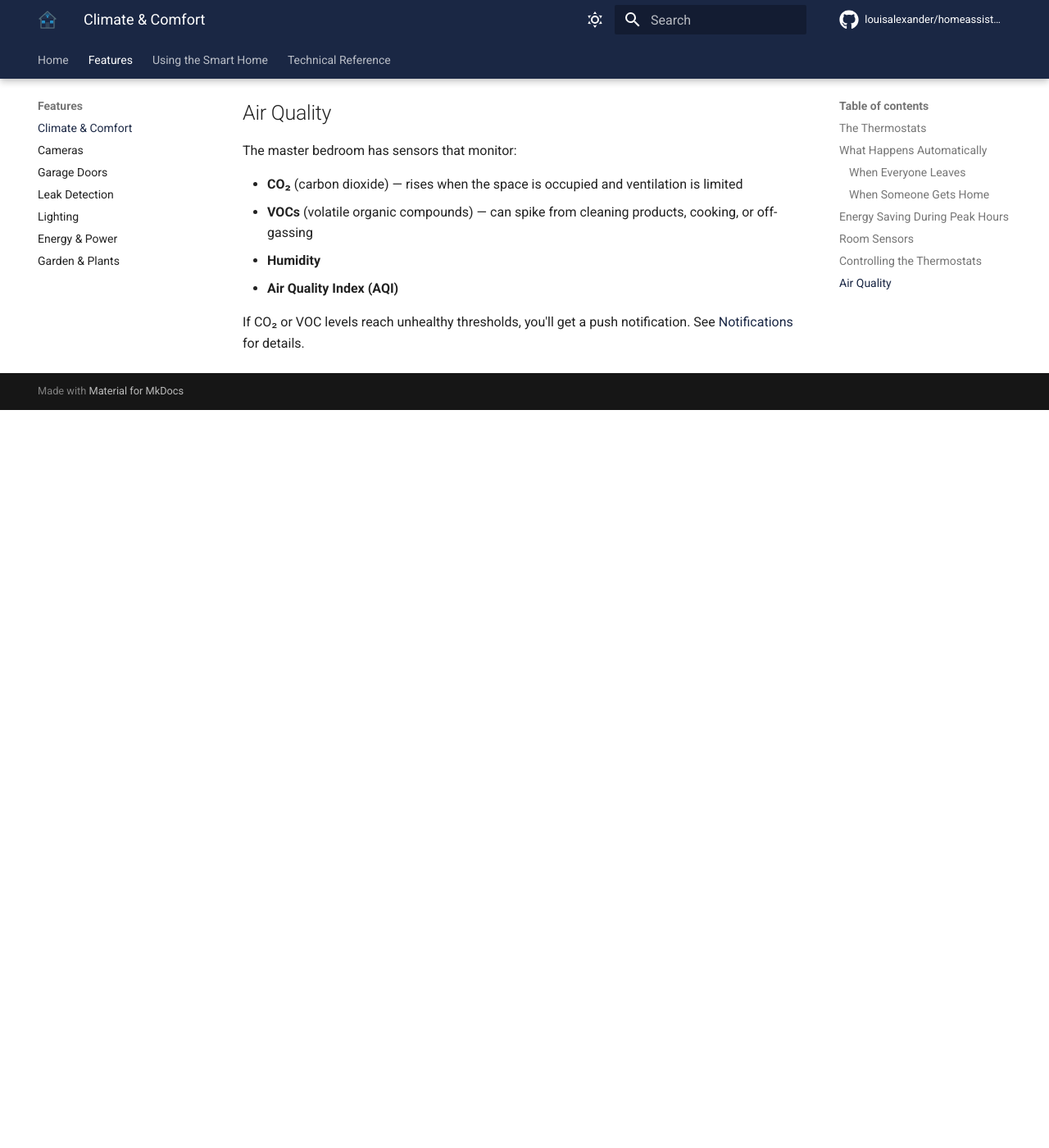
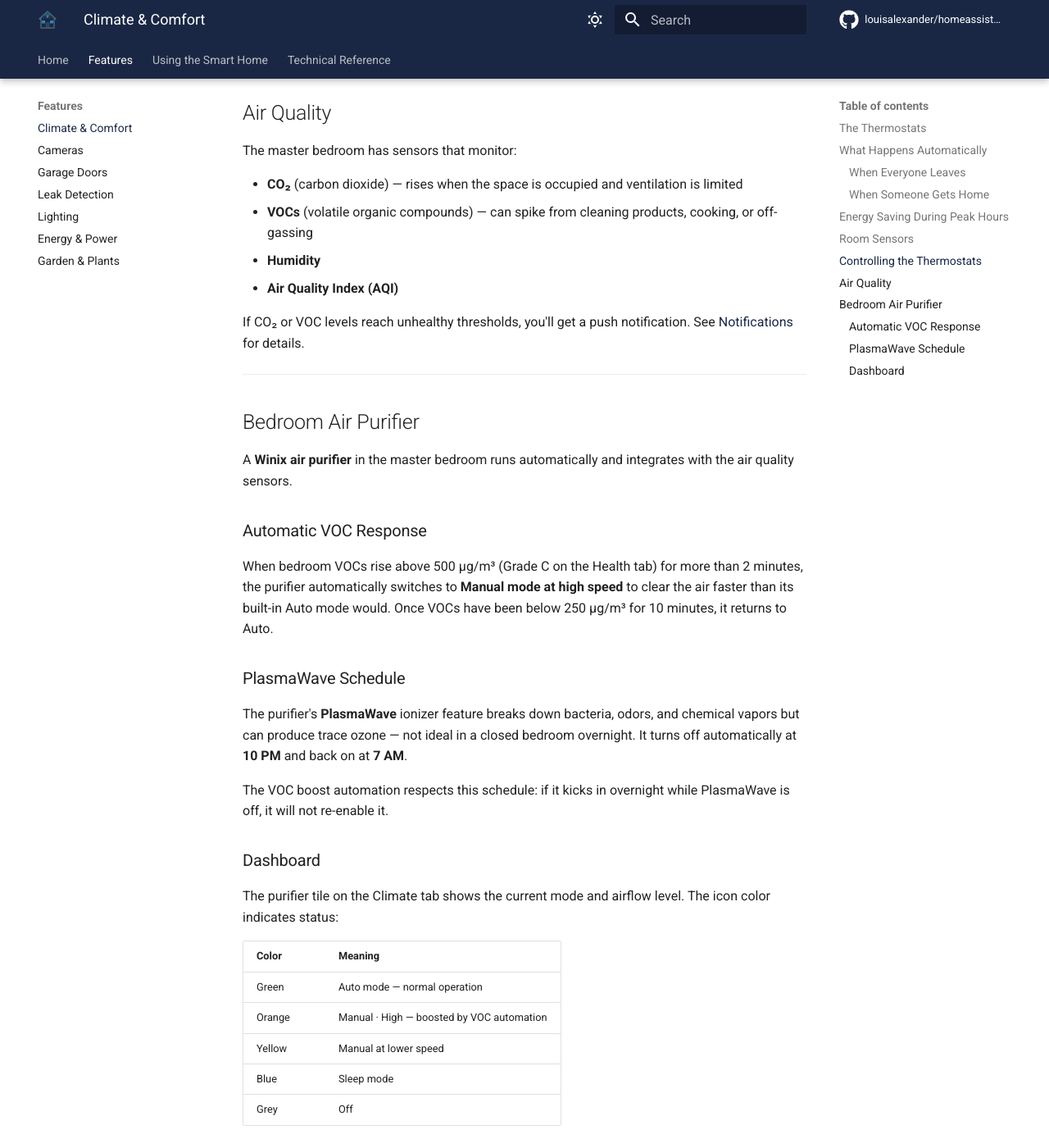
Before and after one commit to louisalexander/homeassistant, an MkDocs documentation site: the page built from docs/climate.md, in a window 1280 px wide and 1400 px high, scrolled down 2189 px. Shown: the whole window at 82% size. Built offline with MkDocs 1.6.1 and Material for MkDocs 9.7.7, drawn with Linux system fonts in a browser that asks for light colours; comment, search, counter and statistics services are not loaded; before the commit the page ends 2689 px from its top, so only the background shows below that.

Commit message:
auto: update climate.md 2026-05-29

```diff
--- a/docs/climate.md
+++ b/docs/climate.md
@@ -82,3 +82,31 @@ The master bedroom has sensors that monitor:
 - **Air Quality Index (AQI)**
 
 If CO₂ or VOC levels reach unhealthy thresholds, you'll get a push notification. See [Notifications](notifications.md) for details.
+
+---
+
+## Bedroom Air Purifier
+
+A **Winix air purifier** in the master bedroom runs automatically and integrates with the air quality sensors.
+
+### Automatic VOC Response
+
+When bedroom VOCs rise above 500 µg/m³ (Grade C on the Health tab) for more than 2 minutes, the purifier automatically switches to **Manual mode at high speed** to clear the air faster than its built-in Auto mode would. Once VOCs have been below 250 µg/m³ for 10 minutes, it returns to Auto.
+
+### PlasmaWave Schedule
+
+The purifier's **PlasmaWave** ionizer feature breaks down bacteria, odors, and chemical vapors but can produce trace ozone — not ideal in a closed bedroom overnight. It turns off automatically at **10 PM** and back on at **7 AM**.
+
+The VOC boost automation respects this schedule: if it kicks in overnight while PlasmaWave is off, it will not re-enable it.
+
+### Dashboard
+
+The purifier tile on the Climate tab shows the current mode and airflow level. The icon color indicates status:
+
+| Color | Meaning |
+|---|---|
+| Green | Auto mode — normal operation |
+| Orange | Manual · High — boosted by VOC automation |
+| Yellow | Manual at lower speed |
+| Blue | Sleep mode |
+| Grey | Off |
```
